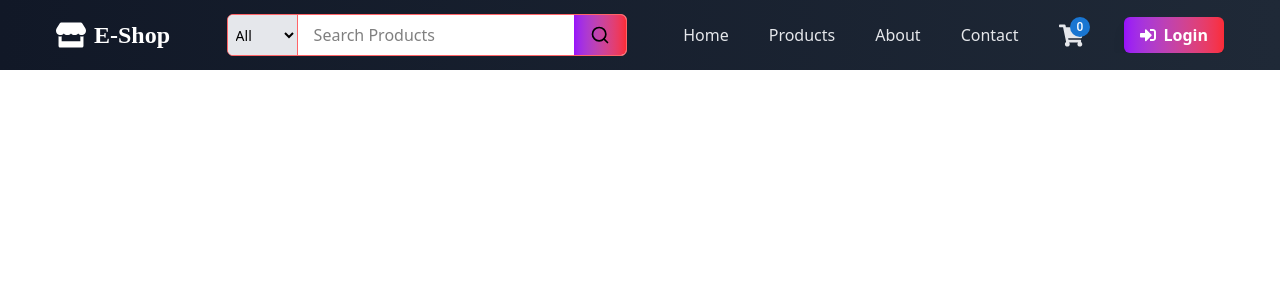
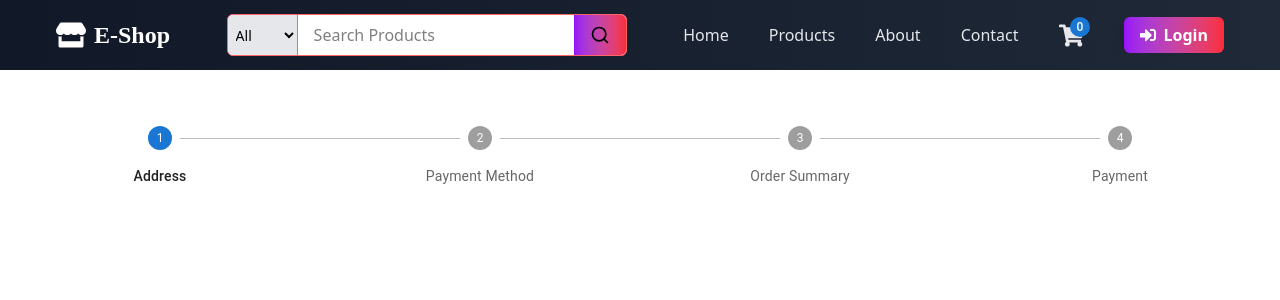
Before and after one commit to AkshitShekhawat/ecommerce-project, a React (Vite) app in the folder ecom-frontend/: page /checkout in a window 1280 px wide. Shown: the top 300 px of the page. Built offline with nearby package versions, Linux system fonts and the light colour scheme.

Commit message:
Setting up the Layout for Checkout Flow

```diff
--- a/ecom-frontend/src/App.jsx
+++ b/ecom-frontend/src/App.jsx
@@ -12,6 +12,7 @@ import Cart from './components/cart/Cart'
 import LogIn from './components/auth/LogIn'
 import PrivateRoute from './components/PrivateRoute'
 import Register from './components/auth/Register'
+import Checkout from './components/checkout/Checkout'
 
 
 
@@ -27,6 +28,7 @@ function App() {
         <Route path='/about' element={ <About/>}/>
         <Route path='/contact' element={ <Contact/>}/>
         <Route path='/cart' element={ <Cart/>}/>
+        <Route path='/checkout' element={ <Checkout/>}/>
 
         <Route path='/' element={ <PrivateRoute publicPage />}>
           <Route path='/login' element={ <LogIn/>}/>
--- /dev/null
+++ b/ecom-frontend/src/components/checkout/Checkout.jsx
@@ -0,0 +1,28 @@
+import { Step, StepLabel, Stepper } from '@mui/material';
+import React, { useState } from 'react'
+
+const Checkout = () => {
+
+    const [activeStep, setActiveStep] = useState(0);
+
+    const steps = [
+        "Address",
+        "Payment Method",
+        "Order Summary",
+        "Payment",
+    ];
+
+  return (
+    <div className='py-14 min-h-[calc(100vh-100px)]'>
+        <Stepper activeStep={activeStep} alternativeLabel>
+            {steps.map((label, index) => (
+                <Step key={index}>
+                    <StepLabel>{label}</StepLabel>
+                </Step>
+            ))}
+        </Stepper>
+    </div>
+  )
+}
+
+export default Checkout;
```
